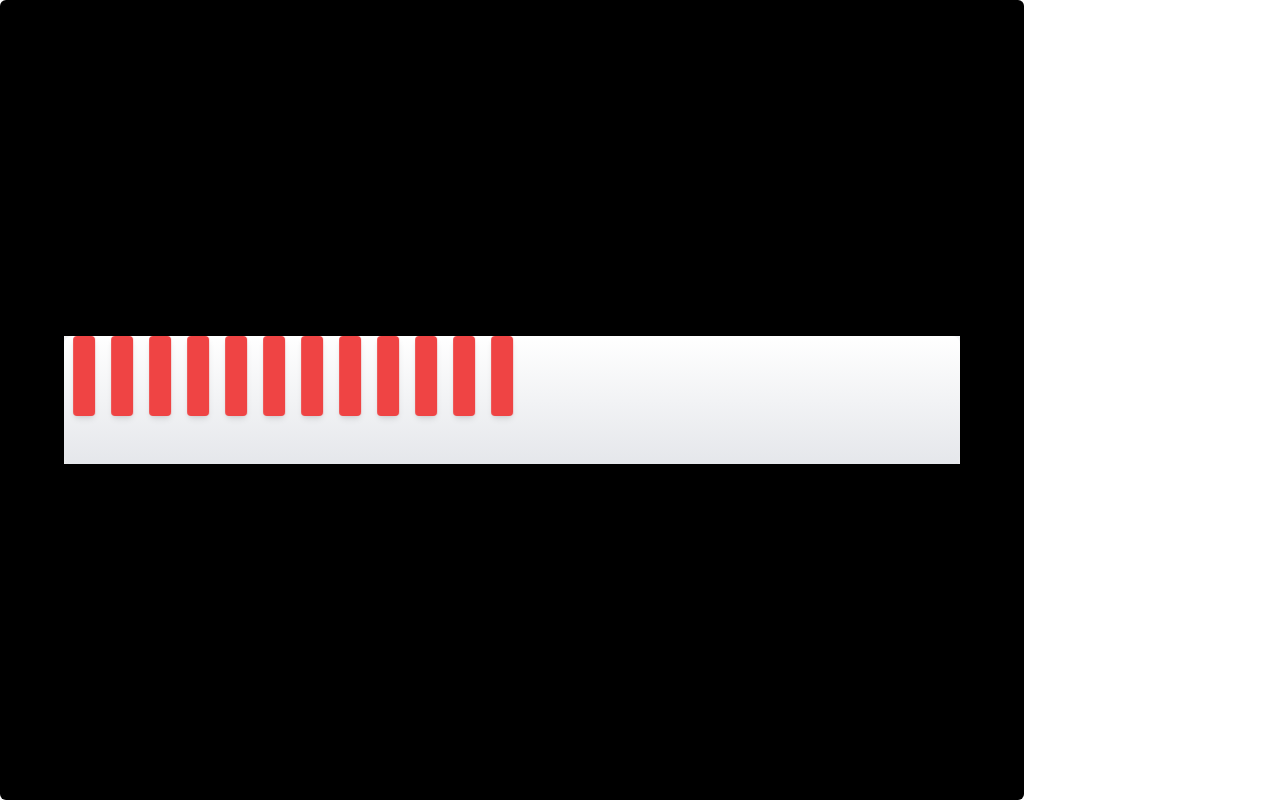
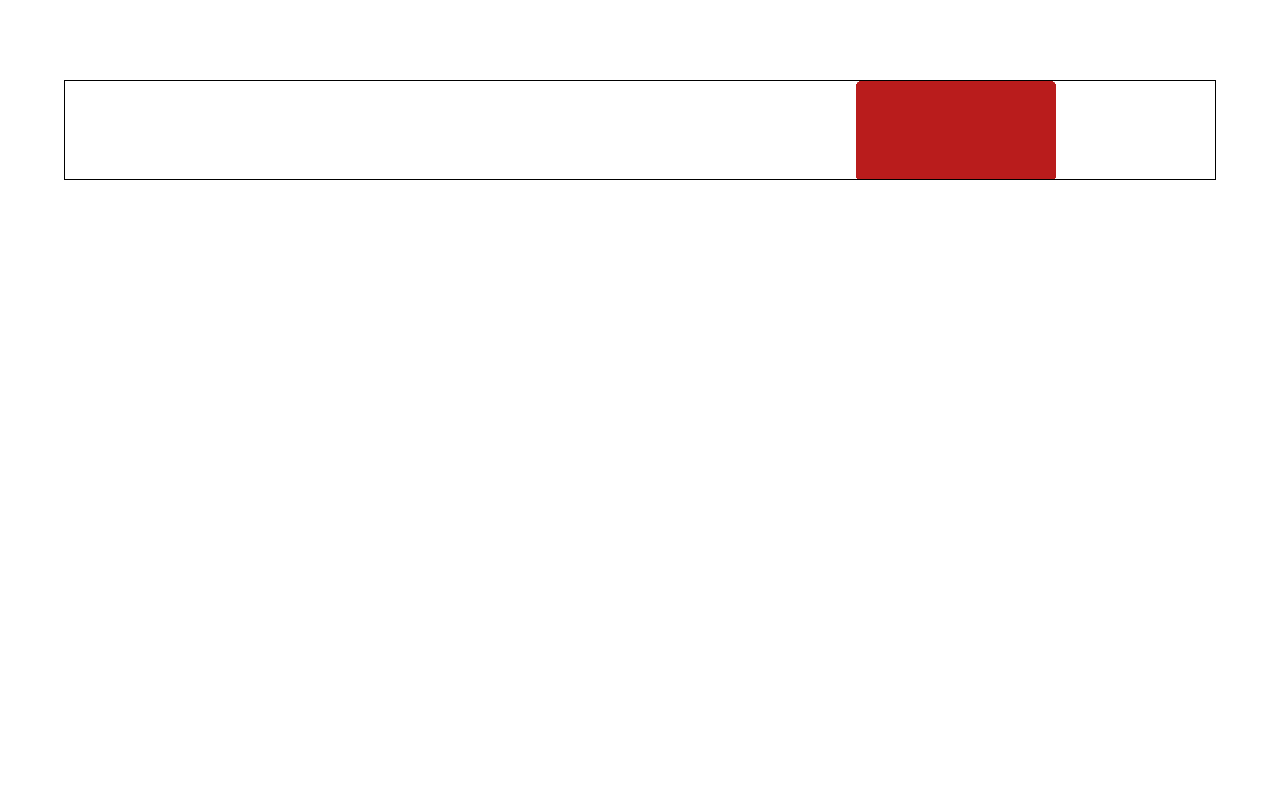
Before and after one commit to chinmaya-sahoo/Paperkraft, a React (Vite) app: page / in a window 1280 px wide. Built offline with nearby package versions, Linux system fonts and the light colour scheme.

Commit message:
scrolling half done

```diff
--- a/package.json
+++ b/package.json
@@ -11,7 +11,8 @@
   },
   "dependencies": {
     "react": "^18.3.1",
-    "react-dom": "^18.3.1"
+    "react-dom": "^18.3.1",
+    "tailwindcss-animation-delay": "^2.0.1"
   },
   "devDependencies": {
     "@eslint/js": "^9.15.0",
--- a/src/App.jsx
+++ b/src/App.jsx
@@ -1,7 +1,7 @@
 import { useState ,React } from 'react'
 import Navbar from './components/Navbar/Navbar'
 import Home from './components/Home/Home'
-
+import InfiniteScroll from './components/Home/InfiniteScroll'
 
 function App() {
   const [count, setCount] = useState(0)
@@ -9,7 +9,8 @@ function App() {
   return (
     <div>
       {/* <Navbar /> */}
-      <Home />
+      {/* <Home /> */}
+      <InfiniteScroll />
     </div>
   )
 }
--- a/src/components/Home/Home.jsx
+++ b/src/components/Home/Home.jsx
@@ -6,10 +6,8 @@ function Home() {
     <div>
       <div className="home w-[80vw] h-[100vh] rounded-md flex flex-col justify-center items-center bg-black ">{/*overflow-auto*/}
         <ul>
-          <div className=" flex justify-center items-center bg-gray-100">
-            <div className="container flex justify-center items-center">
+          <div className="">
               <InfiniteScroll />
-            </div>
           </div>
           <li className='catagory '>
 
--- a/src/components/Home/InfiniteScroll.jsx
+++ b/src/components/Home/InfiniteScroll.jsx
@@ -1,37 +1,34 @@
 import React, { useEffect, useRef } from "react";
 
 const InfiniteScroll = () => {
-  const scrollContainer = useRef(null);
+  const item = ["1", "2", "3", "4", "5", "6", "7", "8"];
+  return (
+    <div className="wrapper border-solid h-[100px] mt-20 border-[1px] border-black w-[90%] max-w-[1536px] ms-auto me-auto relative overflow-hidden">
+      <div className="item item-1 w-[200px] h-[100px] bg-red-700 rounded-[6px] absolute left-[100%] animate-scroll animation-delay-[25.25s] ">
 
-  useEffect(() => {
-    const container = scrollContainer.current;
+      </div>
+      <div className="item item-2 w-[200px] h-[100px] bg-red-700 rounded-[6px] absolute left-[100%] animate-scroll animation-delay-[21.5s]">
 
-    // Clone children to create infinite scroll effect
-    const cloneChildren = () => {
-      const children = Array.from(container.children);
-      children.forEach((child) => {
-        const clone = child.cloneNode(true);
-        container.appendChild(clone);
-      });
-    };
+      </div>
+      <div className="item item-3 w-[200px] h-[100px] bg-red-700 rounded-[6px] absolute left-[100%] animate-scroll animation-delay-[17.75s]">
 
-    cloneChildren();
-  }, []);
+      </div>
+      <div className="item item-4 w-[200px] h-[100px] bg-red-700 rounded-[6px] absolute left-[100%] animate-scroll animation-delay-[14s]">
 
-  return (
-    <div className="relative w-full max-w-4xl mx-auto overflow-hidden h-32 bg-gradient-to-b from-white to-gray-200 rounded-lg shadow-lg">
-      <div
-        ref={scrollContainer}
-        className="flex gap-4 animate-scroll"
-      >
-        {/* Initial set of boxes */}
-        {[...Array(6)].map((_, index) => (
-          <div
-            key={index}
-            className="w-32 h-20 bg-red-500 rounded shadow-md"
-          ></div>
-        ))}
       </div>
+      <div className="item item-5 w-[200px] h-[100px] bg-red-700 rounded-[6px] absolute left-[100%] animate-scroll animation-delay-[10.25s]">
+
+      </div>
+      <div className="item item-6 w-[200px] h-[100px] bg-red-700 rounded-[6px] absolute left-[100%] animate-scroll animation-delay-[6.5s]">
+
+      </div>
+      <div className="item item-7 w-[200px] h-[100px] bg-red-700 rounded-[6px] absolute left-[100%] animate-scroll animation-delay-[2.75s]">
+
+      </div>
+      <div className="item item-8 w-[200px] h-[100px] bg-red-700 rounded-[6px] absolute left-[100%] animate-scroll animation-delay-[-1s]">
+
+      </div>
+
     </div>
   );
 };
--- a/tailwind.config.js
+++ b/tailwind.config.js
@@ -3,15 +3,20 @@ module.exports = {
   theme: {
     extend: {
       animation: {
-        scroll: "scroll 8s linear infinite",
+        scroll: "scroll 30s linear infinite",
       },
       keyframes: {
         scroll: {
-          from: { transform: "translateX(0)" },
-          to: { transform: "translateX(-50%)" },
+          // from: { transform: "translateX(0)" },
+          to: {
+            left: "-200px",
+
+            },
         },
       },
     },
   },
-  plugins: [],
+  plugins: [
+
+  ],
 };
```
Also changed, not shown: 1 other file (tests, documents, lock files or other folders).
